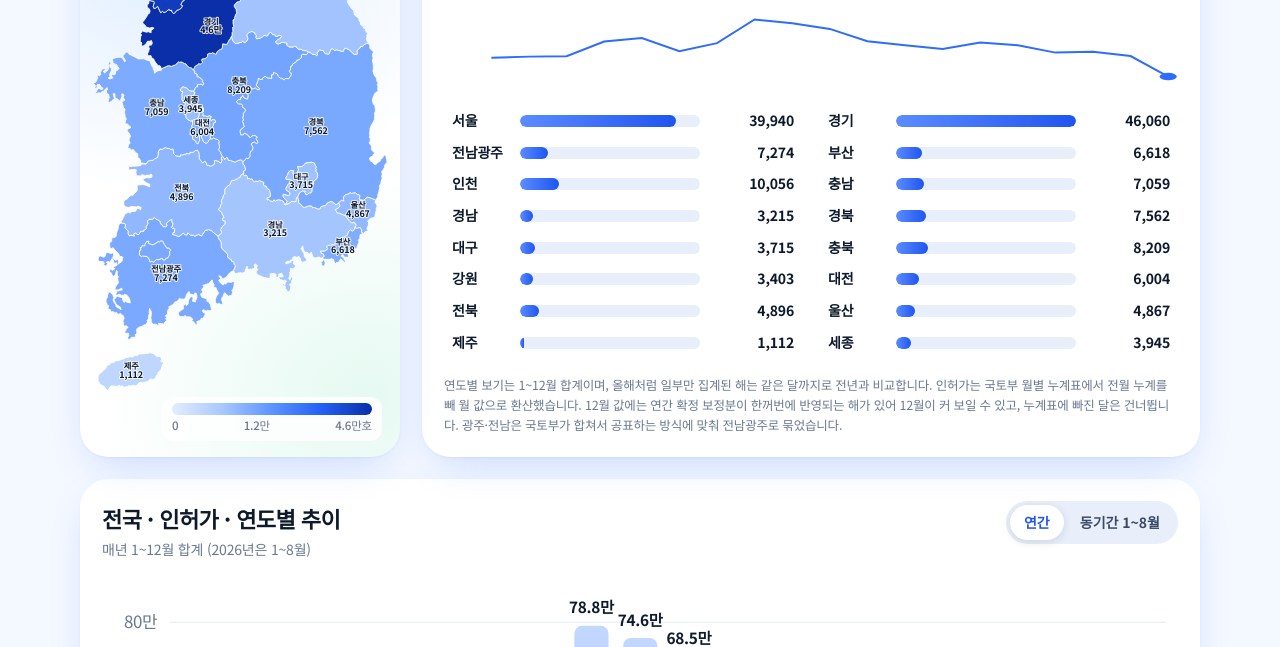
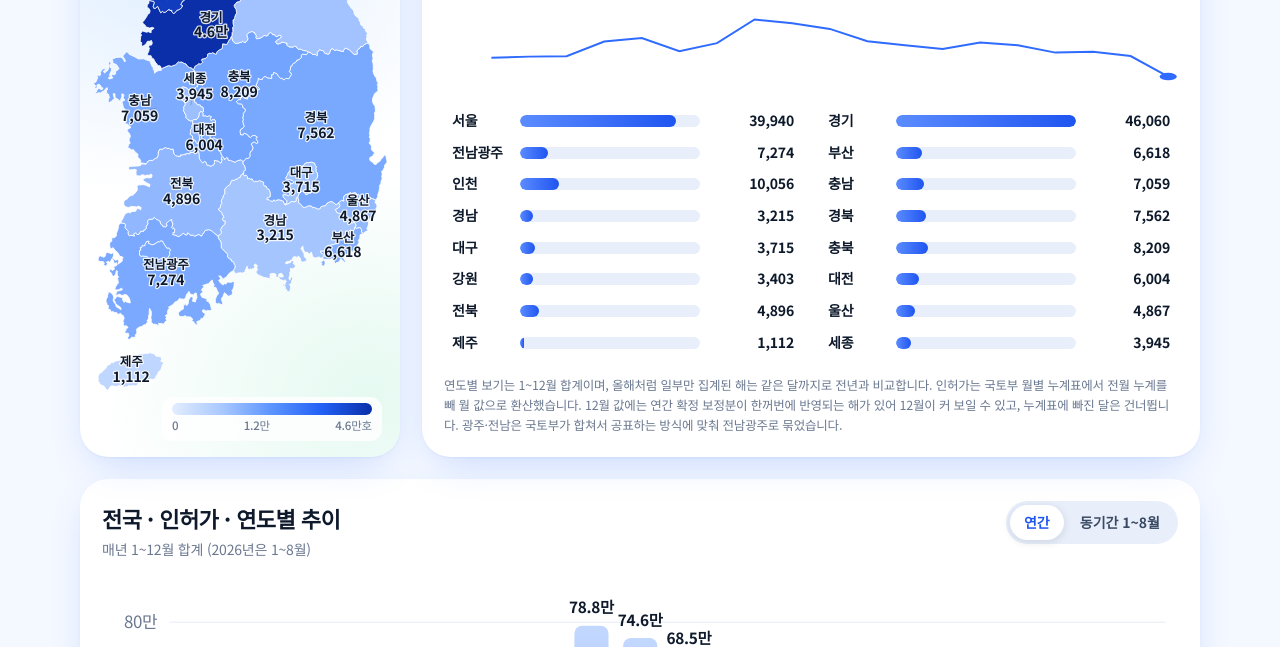
Before and after one commit to lloydknam/housing-map, a plain HTML site: page index.html in a window 1280 px wide. Shown: the part 535-1182 px from the top of the page. Drawn offline with nearby package versions, Linux system fonts and the light colour scheme; a web font is replaced by a local one.

Commit message:
ui: PC 지도 라벨 대폭 확대, 충청권 라벨 위치 조정
Co-Authored-By: Claude Sonnet 5.5 <noreply@anthropic.com>
Claude-Session: https://claude.ai/code/session_01Szm5GH55bo8MXMvzv9a7i3

```diff
--- a/index.html
+++ b/index.html
@@ -112,7 +112,7 @@
   .lbl { font-size: 14.5px; font-weight: 700; pointer-events: none; text-anchor: middle; fill: var(--ink); paint-order: stroke;
     stroke: color-mix(in srgb, var(--panel) 85%, transparent); stroke-width: 4px; stroke-linejoin: round; }
   .lbl.v { font-weight: 800; font-size: 16px; }
-  @media (min-width: 861px) { .lbl { font-size: 16.5px; } .lbl.v { font-size: 18px; } }
+  @media (min-width: 861px) { .lbl { font-size: 25px; } .lbl.v { font-size: 28px; } .lbl.n { transform: translateY(-6px); } .lbl.v { transform: translateY(8px); } .lbl { stroke-width: 5px; } }
   .legend { position: absolute; right: 18px; bottom: 16px; max-width: calc(100% - 36px); justify-content: flex-end; background: color-mix(in srgb, var(--panel) 82%, transparent); padding: 6px 10px; border-radius: 12px; display: flex; align-items: center; gap: 4px; flex-wrap: wrap; font-size: 12.5px; color: var(--muted); font-weight: 500; }
   .legend .sw { width: 34px; height: 12px; border-radius: 4px; }
   .legend .grad { display: block; width: 200px; height: 12px; border-radius: 6px; }
@@ -432,7 +432,7 @@
       .on('keydown', (e, f) => { if (e.key === 'Enter' || e.key === ' ') { e.preventDefault(); selectRegion(gcode(f)); } });
     const lg = svg.append('g');
     // 경기는 서울·인천을 감싸는 모양이라 중심점이 서울과 겹친다 → 라벨 위치를 직접 지정한다.
-    const LABEL_AT = { '31': { lonlat: [127.5, 37.3] }, '11': { dx: -70, dy: -38 } };
+    const LABEL_AT = { '31': { lonlat: [127.5, 37.3] }, '11': { dx: -70, dy: -38 }, '34': { dx: -34, dy: 4 }, '29': { dx: 8, dy: -34 }, '25': { dx: 4, dy: 22 } };
     // 광주(24)는 전남(36)과 한 덩어리라 라벨은 전남 쪽에 하나만 둔다.
     labels = lg.selectAll('g').data(GEO.features.filter((f) => pathGen.area(f) > 260 && f.properties.code !== '24')).join('g')
       .attr('transform', (f) => {
```
